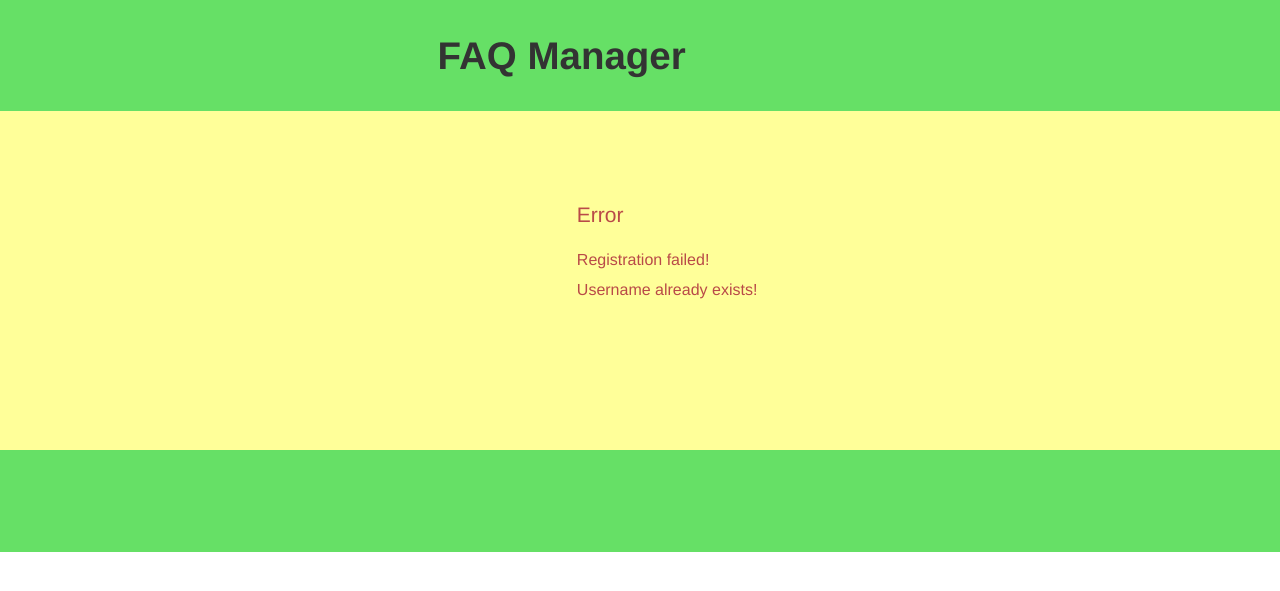
After one commit to ankaufma/FAQ-Teamprojekt, a PHP site: page /errorpageUserExists.php in a window 1280 px wide. The commit adds this page. Shown: the top 591 px of the page. Run offline with PHP 8.4, Linux system fonts and the light colour scheme; the visitor is signed in with stand-in values (Sample User, id 1).

Commit message:
Footer
Errorpage

```diff
--- a/FAQTP/business/fascade/fascade.php
+++ b/FAQTP/business/fascade/fascade.php
@@ -104,7 +104,6 @@ include $pfad.'answer/CommentManager.php';
 		}
 
 
-		//In Entwicklung
 		public function applyQuestion($question, $publicityState, $username) {
 			$qm = new QuestionManager();
 			$um = new Usermanager();
--- a/FAQTP/server/Footer.php
+++ b/FAQTP/server/Footer.php
@@ -3,8 +3,8 @@
 	<div class="span2"></div>
 	<div class="span8">
 		<p class="lead">FAQ Manager</p>
-		<p>Lovely programming by Andreas Kaufmann, Gian-Luca Piras, Hasancan
-			Cifci and Thomas Winter</p>
+		<p>Teamprojekt SS2013</p>
+		<p>HTWG Konstanz</p>
 	</div>
 	<div class="span2"></div>
 </div>
--- a/FAQTP/server/HeaderInfos.php
+++ b/FAQTP/server/HeaderInfos.php
@@ -23,7 +23,7 @@ if($_SESSION['angemeldet'] == 0){
 			<script type=\"text/javascript\" src=\"../client/js/CreateContactMessage.js\"></script>
 
 			<!-- ---------------------------------------------------- -->
-			<!-- Contact Modal -->
+			<!-- 					Contact Modal					  -->
 			<!-- ---------------------------------------------------- -->
 				<a href=\"#contactModal\" role=\"button\" class=\" btn-link headerLinks\" data-toggle=\"modal\">Contact</a>
 					<!-- Modal -->
@@ -61,7 +61,6 @@ if($_SESSION['angemeldet'] == 0){
 			data-toggle=\"dropdown\" href=\"#\"><i class=\"icon-globe\"></i>Language<span
 			class=\"caret\"></span> </a>
 			<ul class=\"dropdown-menu\">
-			<li><a href=\"#\"><i class=\"icon-comment\"></i>Deutsch</a></li>
 			<li><a href=\"#\"><i class=\"icon-comment\"></i>English</a></li>
 			</ul>
 			</div>
@@ -116,8 +115,6 @@ if($_SESSION['angemeldet'] == 0){
 			</td>
 
 
-
-
 			<td width=\"60px\"><a href=\"#\" id=\"aboutPopover\"
 			class=\" headerLinks btn-links\" rel=\"popover\" data-placement=\"bottom\"
 			data-html=\"true\" data-content=\"<strong> FAQ Manager</strong> <br/>
--- a/FAQTP/server/RegisterOnServer.php
+++ b/FAQTP/server/RegisterOnServer.php
@@ -17,6 +17,9 @@ if (trim ( $_POST ['inputUserName'] ) != "" && trim ( $_POST ['inputVorname'] )
 		if(!$fassi->applyUser( $userVorName, $userNachname, $userName, $userEmail, $userPasswort )) {
 			header ( "Location: errorpageLogin.php" );
 		}
+		else {
+			header ( "Location: errorpageUserExists.php" ); //=====????????
+		}
 		header("Location: ../site/index.php");
 	} else {
 		header ( "Location: errorpageLogin.php" );
--- /dev/null
+++ b/FAQTP/server/errorpageUserExists.php
@@ -0,0 +1,62 @@
+<!DOCTYPE html>
+<head>
+<title>FAQ-Manager</title>
+<html>
+<head>
+<title>FAQ-Manager</title>
+<meta http-equiv="refresh" content="3; URL= ../site/index.php">
+
+<script type="text/javascript" src="../client/js/bootstrap.min.js"></script>
+<script type="text/javascript" src="../client/js/jquery-2.0.0.min.js"></script>
+<script type="text/javascript" src="../client/js/bootstrap.js"></script>
+<script type="text/javascript" src="../client/js/jquery.raty.min.js"></script>
+
+<link rel="stylesheet" href="../client/css/bootstrap.min.css"></link>
+<link rel="stylesheet" href="../client/css/MessageBoxes.css"></link>
+<link rel="stylesheet" href="../client/css/HomeCSS.css"></link>
+
+</head>
+<body>
+	<div class="row-fluid top-buffer">
+		<div class="span4"></div>
+
+		<div class="span4">
+			<h1 class="headline">FAQ Manager</h1>
+		</div>
+		<div class="span4"></div>
+	</div>
+
+	<div class="row-fluid">
+		<div class="span12">
+
+			<div class="row-fluid">
+				<div class="span12 applyQuestionBox">
+					<div class="row-fluid">
+						<div class="span2"></div>
+
+						<div class="row-fluid">
+							<div class="span3"></div>
+							<div class="span6 errorBlocks">
+								<div class="span8 errorMessage">
+									<p class="lead text-error">Error</p>
+									<p class="text text-error">Registration failed!</p>
+									<p class="text text-error">Username already exists!</p>
+								</div>
+							</div>
+							<div class="span3"></div>
+						</div>
+
+
+						<div class="span2"></div>
+					</div>
+				</div>
+			</div>
+		</div>
+	</div>
+	<div class="row-fluid">
+		<div class="span12 lastFooter"></div>
+	</div>
+</body>
+</html>
+</body>
+</html>
--- a/FAQTP/server/questionByText.php
+++ b/FAQTP/server/questionByText.php
@@ -11,5 +11,6 @@ foreach($fassi->showQuestionByText($text) AS $myQs) {
 	echo($myQs->getQuestion());
 
 
+
 };
 ?>
```
